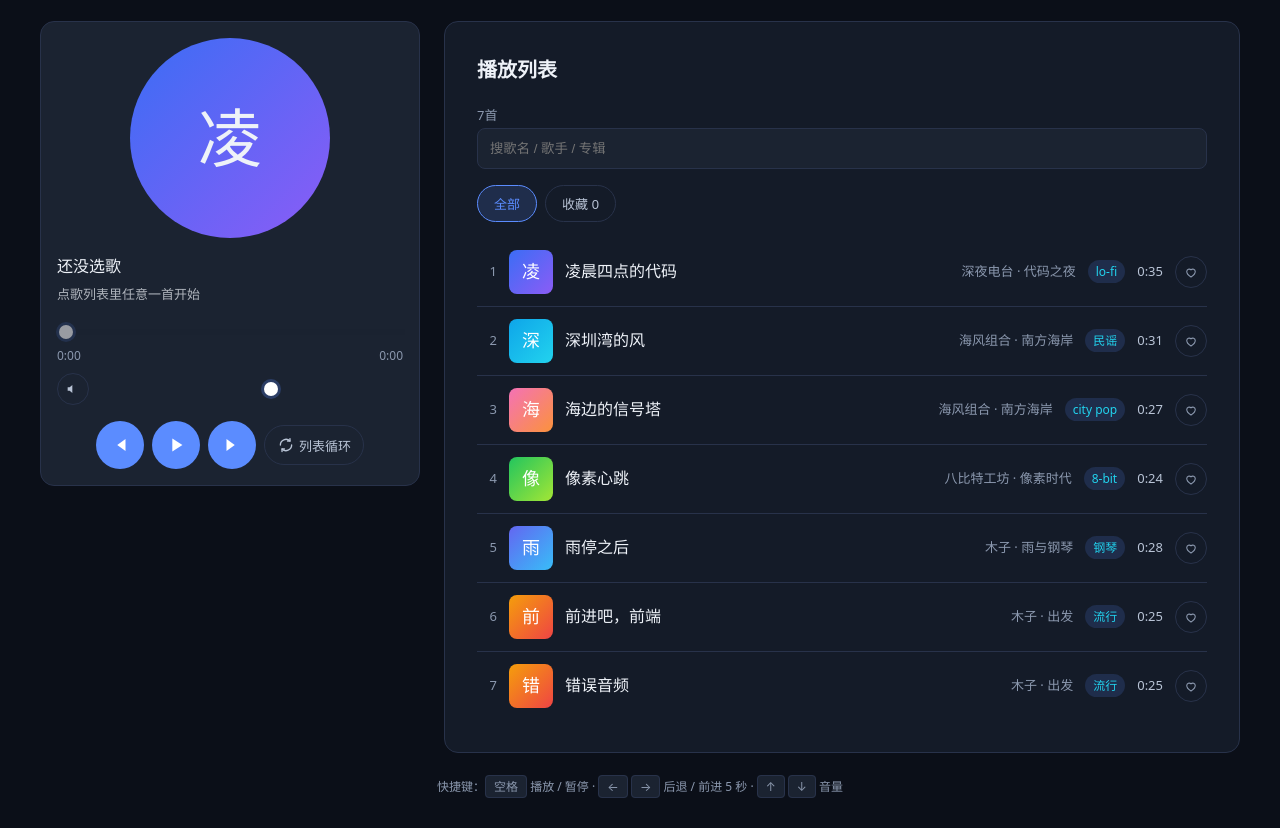
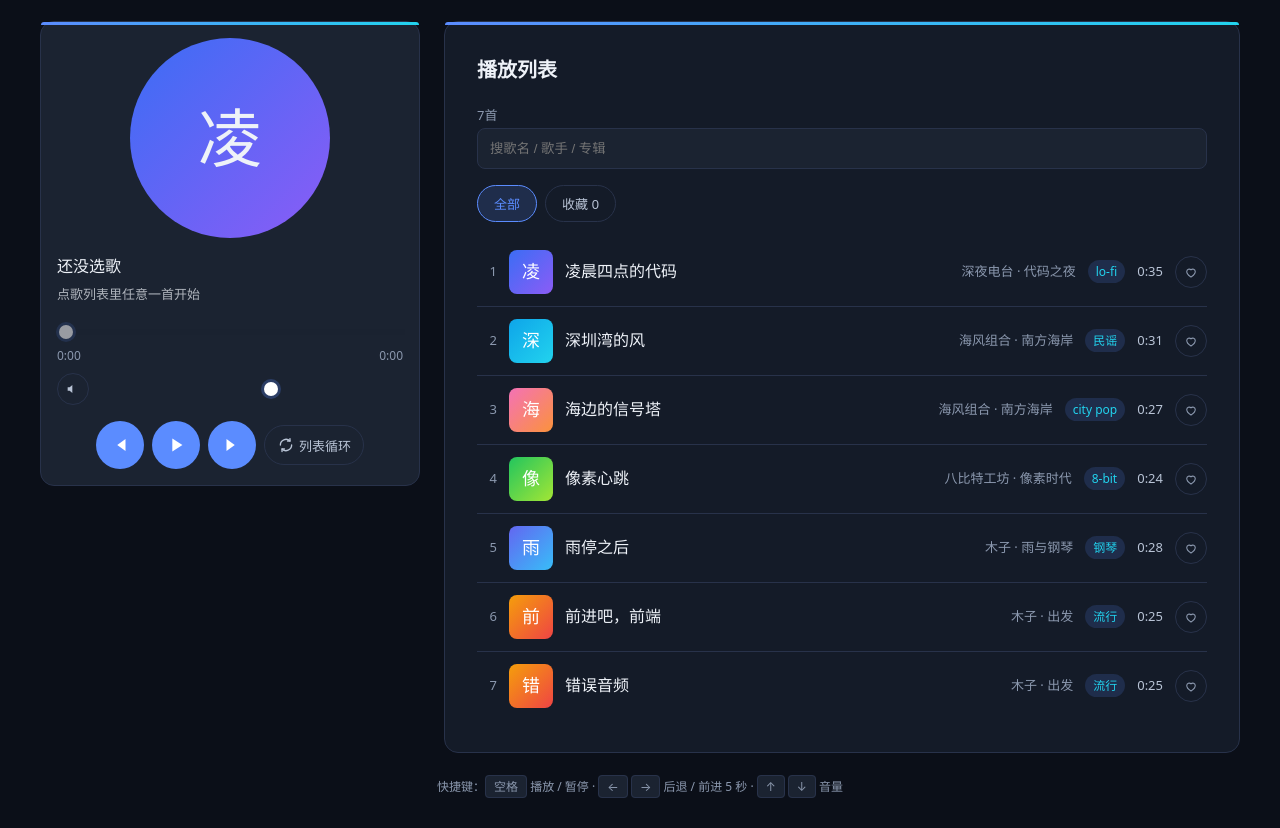
Before and after one commit to longdandan-dev/music-player, a website built with Vite: page index.html in a window 1280 px wide. Shown: the part 70-898 px from the top of the page. Built offline with nearby package versions, Linux system fonts and the light colour scheme.

Commit message:
阶段2-M7：批2-1，面板顶部 3px 渐变条母题

```diff
--- a/src/style.css
+++ b/src/style.css
@@ -82,6 +82,7 @@ section {
   background: var(--panel);
   border: 1px solid var(--border);
   border-radius: var(--radius);
+  position: relative;
 }
 
 section h2 { margin: 0 0 var(--sp-4); font-size: var(--fs-xl); }
@@ -146,6 +147,15 @@ section h2 { margin: 0 0 var(--sp-4); font-size: var(--fs-xl); }
   background:var(--panel-2);
 }
 
+.player::before,
+.list-section::before{
+  content: '';
+  position: absolute;
+  top:0;right: 0;left: 0;
+  height: 3px;
+  border-radius: var(--radius) var(--radius) 0 0;
+  background: linear-gradient(90deg,var(--accent),var(--accent-2));
+}
 /* //播放器画板 */
 .player-cover{
   width: 90px;
```
